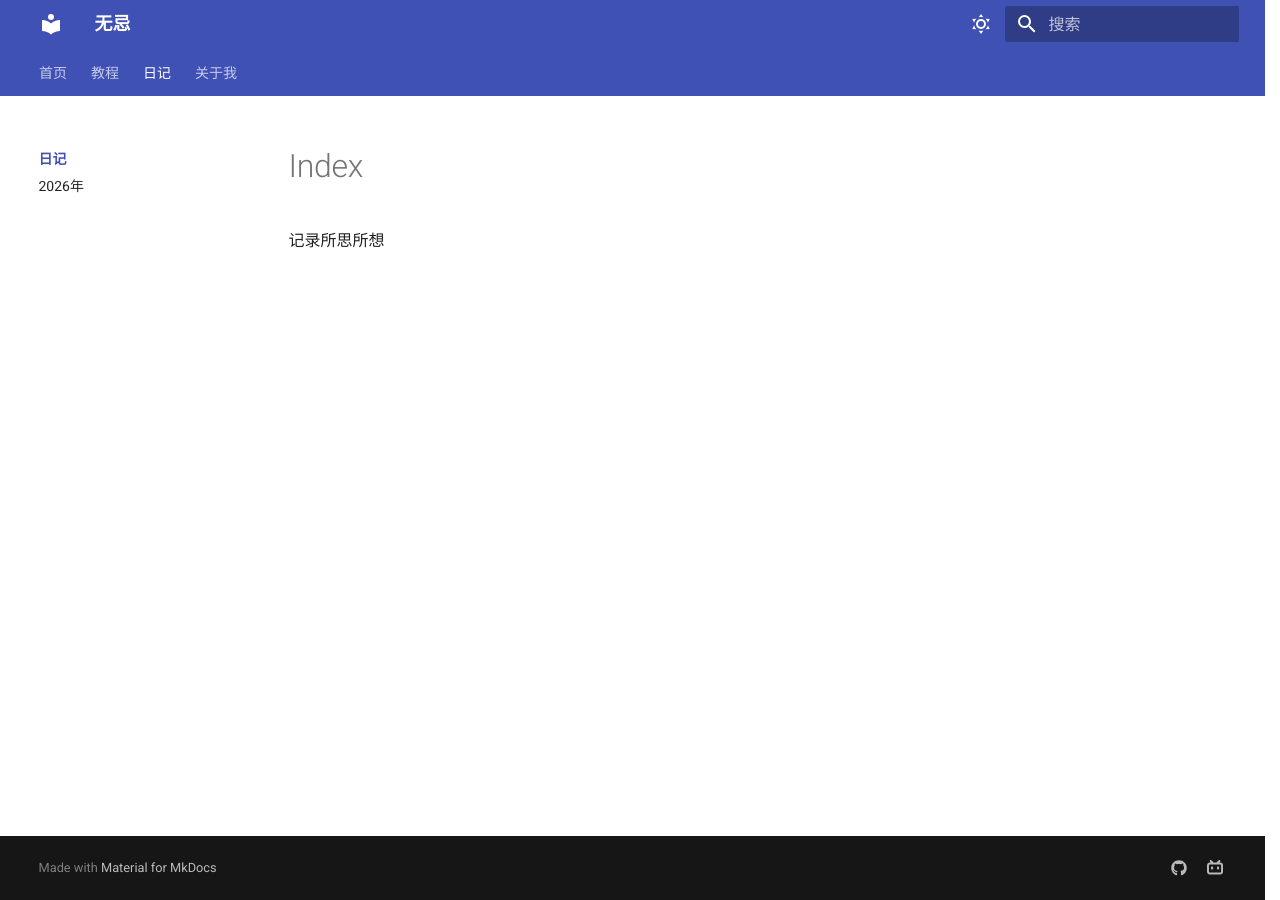
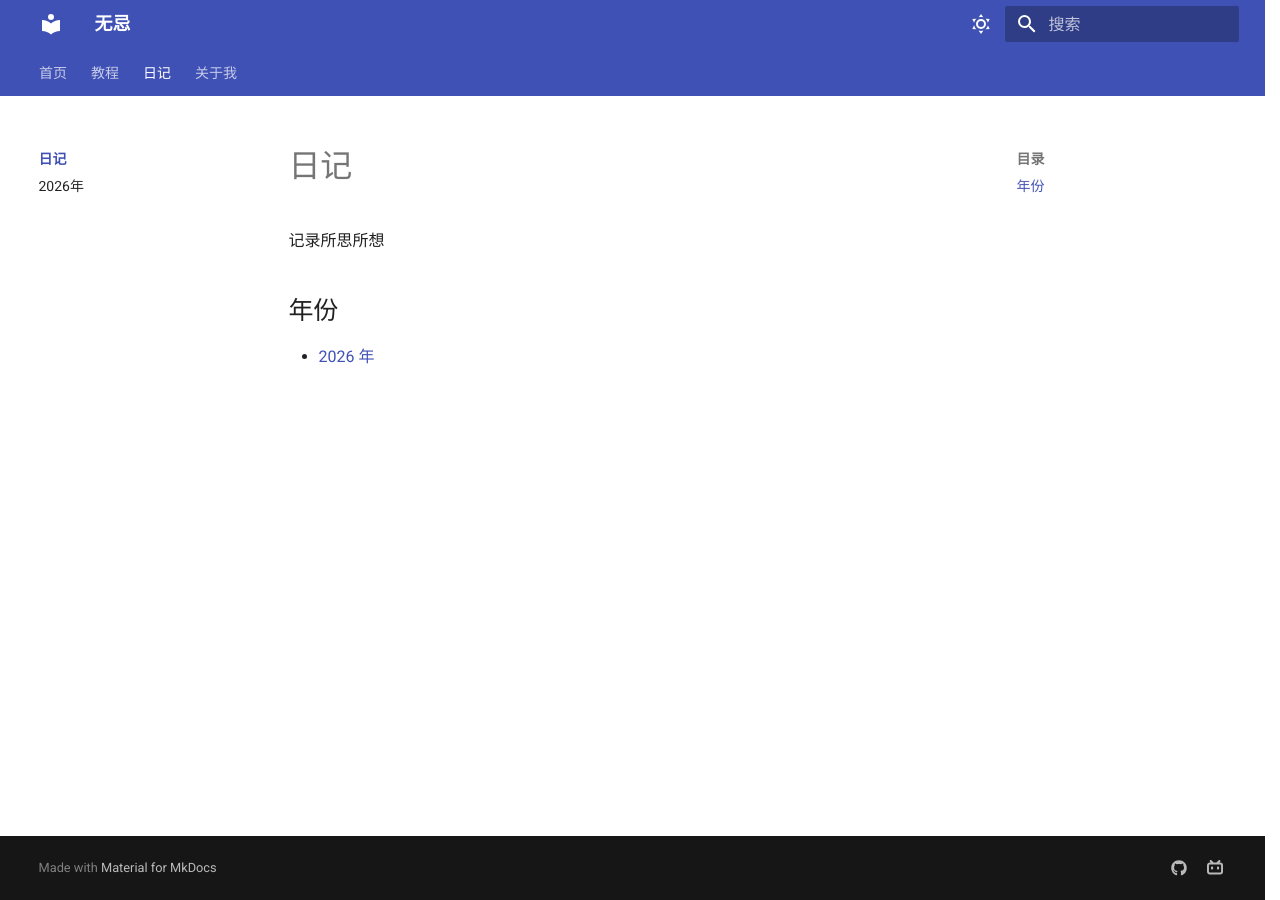
Before and after one commit to Hujiko02/Hujiko02.github.io, an MkDocs documentation site: the page built from docs/diary/index.md, in a window 1280 px wide. Built offline with MkDocs 1.6.1 and Material for MkDocs 9.7.7, drawn with Linux system fonts in a browser that asks for light colours.

Commit message:
Auto update 2026-09-12 12:33:11

```diff
--- a/docs/diary/index.md
+++ b/docs/diary/index.md
@@ -1 +1,7 @@
+# 日记
+
 记录所思所想
+
+## 年份
+
+- [2026 年](2026.md)
```
Also changed, not shown: mkdocs.yml (line endings or trailing spaces).
